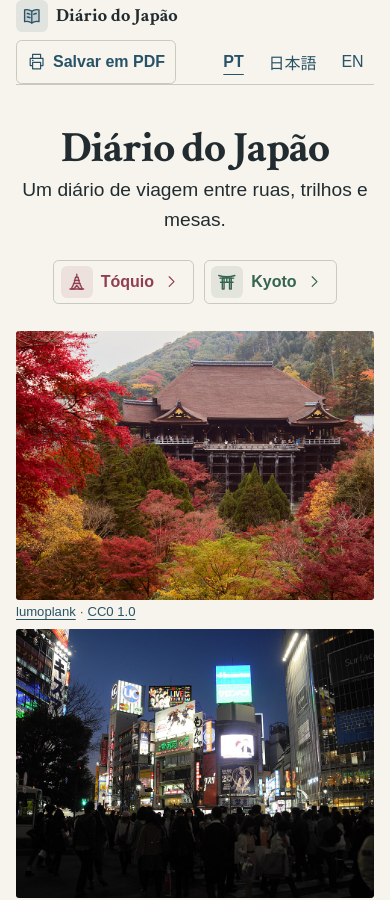
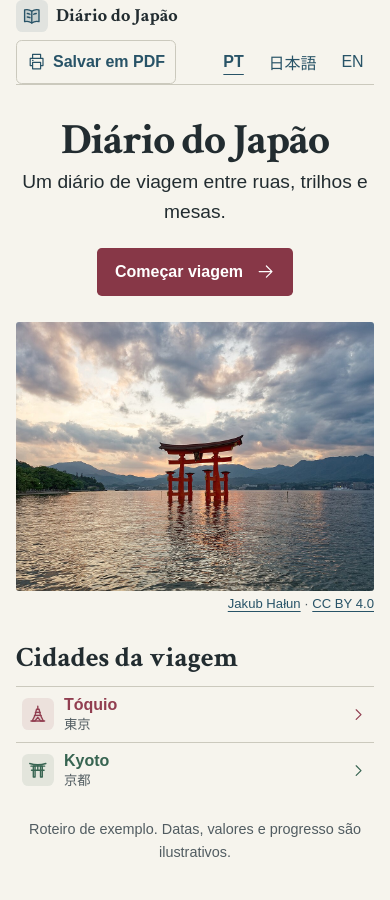
Before and after one commit to DuduRPP/JapanTrip, a React (Vite) app: page / in a window 390 px wide. Shown: the top 900 px of the page. Built offline with nearby package versions, Linux system fonts and the light colour scheme; a web font is replaced by a local one.

Commit message:
Redesenha capa e abre percurso em painel lateral

```diff
--- a/src/Icons.jsx
+++ b/src/Icons.jsx
@@ -34,6 +34,7 @@ const drawings = {
   </>,
   check: <path d="m5 12 4 4L19 6"/>,
   chevron: <path d="m9 6 6 6-6 6"/>,
+  close: <path d="m6 6 12 12M18 6 6 18"/>,
   previous: <path d="M20 12H4m7-7-7 7 7 7"/>,
   next: <path d="M4 12h16m-7-7 7 7-7 7"/>,
   pin: <>
--- a/src/TripPrint.jsx
+++ b/src/TripPrint.jsx
@@ -2,7 +2,7 @@ import { useRef } from 'react';
 import { Icon } from './Icons';
 import { CityFood, DayContent, HotelList, Photo, ShoppingList, TransportList } from './TripContent';
 
-export function TripPrint({ trip, coverPhotos, cities, display, title, dayText, date, back }) {
+export function TripPrint({ trip, coverPhoto, cities, display, title, dayText, date, back }) {
   const printable = useRef(null);
   const { t, translate } = display;
 
@@ -23,9 +23,7 @@ export function TripPrint({ trip, coverPhotos, cities, display, title, dayText,
         <h1>{t.title}</h1>
         <p>{t.completeTrip} · {trip.cities.map(city => translate(city.name)).join(' → ')}</p>
         {trip.demo && <p className="sample">{t.sample}</p>}
-        <div className="print-cover-photos">
-          {coverPhotos.map(id => <Photo key={id} id={id} translate={translate} eager />)}
-        </div>
+        <Photo id={coverPhoto} translate={translate} eager />
       </header>
       <section className="print-itinerary" aria-label={t.route}>
         {trip.journey.map(step => {
--- a/src/data/photos.json
+++ b/src/data/photos.json
@@ -1,4 +1,16 @@
 {
+  "miyajima": {
+    "url": "photos/miyajima.jpg",
+    "source": "https://commons.wikimedia.org/wiki/File:Itsukushima-jinja_torii_at_sunset,_Miyajima,_Japan,_20240816_1839_4180.jpg",
+    "author": "Jakub Hałun",
+    "license": "CC BY 4.0",
+    "licenseUrl": "https://creativecommons.org/licenses/by/4.0/",
+    "alt": {
+      "pt": "Torii de Itsukushima no mar ao pôr do sol, em Miyajima",
+      "ja": "夕暮れの宮島、海に立つ厳島神社の大鳥居",
+      "en": "Itsukushima’s floating torii at sunset in Miyajima"
+    }
+  },
   "asakusa": {
     "url": "photos/asakusa.jpg",
     "source": "https://commons.wikimedia.org/wiki/File:Sensoji_Kaminarimon.jpg",
--- a/src/data/trip.json
+++ b/src/data/trip.json
@@ -1,5 +1,6 @@
 {
   "demo": true,
+  "coverPhoto": "miyajima",
   "cities": [
     {
       "id": "tokyo",
@@ -757,9 +758,5 @@
         "yudofu"
       ]
     }
-  ],
-  "coverPhotos": [
-    "kiyomizu",
-    "shibuya"
   ]
 }
--- a/src/labels.js
+++ b/src/labels.js
@@ -10,7 +10,7 @@ export const labels = {
     overview: 'Visão geral', route: 'Percurso', stays: 'Hotéis', food: 'Comidas',
     cityPages: 'Páginas da cidade', cityDays: 'Dias nesta cidade', cities: 'Cidades da viagem',
     today: 'Hoje', goToday: 'Ir para hoje',
-    laterSteps: 'Ver etapas seguintes', earlierSteps: 'Ver etapas anteriores',
+    closeRoute: 'Fechar percurso', startTrip: 'Começar viagem',
     shopping: 'Compras', whereToTry: 'Onde provar', venueDetails: 'Informações da loja',
     pdf: 'Salvar em PDF', completeTrip: 'Roteiro completo', printHelp: 'Na janela de impressão, escolha “Salvar como PDF”.',
     back: 'Voltar ao roteiro', install: 'Instalar diário', offline: 'Disponível offline',
@@ -30,7 +30,7 @@ export const labels = {
     overview: '街の概要', route: '旅程', stays: 'ホテル', food: 'ご当地グルメ',
     cityPages: '街のページ', cityDays: 'この街での日程', cities: '訪れる街',
     today: '今日', goToday: '今日の予定へ',
-    laterSteps: '後の日程を見る', earlierSteps: '前の日程を見る',
+    closeRoute: '旅程を閉じる', startTrip: '旅を始める',
     shopping: '買い物', whereToTry: 'おすすめのお店', venueDetails: '店舗情報',
     pdf: 'PDFに保存', completeTrip: '旅程の全体版', printHelp: '印刷画面で「PDFに保存」を選んでください。',
     back: '旅程に戻る', install: '旅日記をインストール', offline: 'オフラインで利用可能',
@@ -50,7 +50,7 @@ export const labels = {
     overview: 'Overview', route: 'Itinerary', stays: 'Hotels', food: 'Local food',
     cityPages: 'City pages', cityDays: 'Days in this city', cities: 'Cities on the trip',
     today: 'Today', goToday: 'Go to today',
-    laterSteps: 'See later stages', earlierSteps: 'See earlier stages',
+    closeRoute: 'Close itinerary', startTrip: 'Start the trip',
     shopping: 'Shopping', whereToTry: 'Where to try it', venueDetails: 'Store information',
     pdf: 'Save as PDF', completeTrip: 'Complete itinerary', printHelp: 'In the print dialog, select “Save as PDF”.',
     back: 'Back to itinerary', install: 'Install journal', offline: 'Available offline',
--- a/src/main.jsx
+++ b/src/main.jsx
@@ -11,7 +11,7 @@ import './style.css';
 
 const cities = Object.assign(Object.create(null), Object.fromEntries(trip.cities.map(city => [city.id, city])));
 const timelineGroups = groupJourney(trip.journey);
-const coverPhotos = trip.coverPhotos ?? [trip.coverPhoto].filter(Boolean);
+const coverPhoto = trip.coverPhoto;
 const cityPages = [
   { kind: 'cidade', label: 'overview', icon: 'book' },
   { kind: 'hoteis', label: 'stays', icon: 'bed' },
@@ -33,7 +33,6 @@ function href(lang, kind = 'inicio', id) {
 function App() {
   const [route, setRoute] = useState(readRoute);
   const [todayKey, setTodayKey] = useState(() => localDateKey());
-  const [timelineOpen, setTimelineOpen] = useState(() => !window.matchMedia('(max-width: 58rem)').matches);
   const main = useRef(null);
   const hasNavigated = useRef(false);
   const { lang, kind, id } = route;
@@ -123,27 +122,45 @@ function App() {
     <div className={'wrap ' + (home || printable ? 'cover-shell' : 'journal-shell')}>
     {!home && !printable && <Timeline groups={timelineGroups} cities={cities} t={t} translate={translate}
       title={title} dayText={dayText} shortDate={shortDate} stepHref={stepHref} cityHref={cityHref}
-      selected={step} today={today} cityId={city?.id} cityPage={cityPage?.kind} cityPages={cityPages}
-      open={timelineOpen} setOpen={setTimelineOpen} />}
+      selected={step} today={today} cityId={city?.id} cityPage={cityPage?.kind} cityPages={cityPages} />}
     <main id="content" className={'page' + (home ? ' cover' : printable ? ' printable' : '')} tabIndex={-1} ref={main}>
-    {printable ? <TripPrint trip={trip} coverPhotos={coverPhotos} cities={cities} display={display}
+    {printable ? <TripPrint trip={trip} coverPhoto={coverPhoto} cities={cities} display={display}
       title={title} dayText={dayText} date={date} back={href(lang)} /> : <>
       {!home && trip.demo && <p className="sample">{t.sample}</p>}
-      {step?.type === 'day' && <p className="chapter"><Icon name={city.symbol} />
-        {dayText(step.number)} · {translate(city.name)} · <time dateTime={step.date}>{date(step.date)}</time>
-      </p>}
-      <h1>{heading}</h1>
+      {city ? <header className="city-heading">
+        <div className="city-heading-copy">
+          <h1>{heading}</h1>
+          {step?.type === 'day' && <p className="chapter">
+            <a href={cityHref('cidade', city.id)}>{translate(city.name)}</a> · {dayText(step.number)} · <time dateTime={step.date}>{date(step.date)}</time>
+          </p>}
+        </div>
+        <span className="city-seal" aria-hidden="true">
+          <Icon name={city.symbol} /><span lang="ja">{city.name.ja}</span>
+        </span>
+      </header> : <h1>{heading}</h1>}
       {home && <>
         <p className="intro">{t.intro}</p>
-        <nav className="cover-cities" aria-label={t.cities}>
-          {trip.cities.map(item => <a key={item.id} href={cityHref('cidade', item.id)} style={{ '--accent': item.accent }}>
-            <span className="stamp"><Icon name={item.symbol} /></span>{translate(item.name)}<Icon name="chevron" />
-          </a>)}
+        <div className="cover-actions">
+          {trip.journey[0] && <a className="start-trip" href={stepHref(trip.journey[0])}>
+            {t.startTrip} <Icon name="next" />
+          </a>}
           <TodayLink step={today} stepHref={stepHref} label={t.goToday} />
-        </nav>
-        <div className="cover-photos">
-          {coverPhotos.map(photo => <Photo key={photo} id={photo} translate={translate} eager />)}
         </div>
+        <div className="cover-photo"><Photo id={coverPhoto} translate={translate} eager /></div>
+        <section className="cover-destinations" aria-labelledby="cover-cities-title">
+          <h2 id="cover-cities-title">{t.cities}</h2>
+          <ul className="plain cover-cities">
+            {trip.cities.map(item => <li key={item.id} style={{ '--accent': item.accent }}>
+              <a href={cityHref('cidade', item.id)}>
+                <span className="stamp"><Icon name={item.symbol} /></span>
+                <span className="cover-city-name">{translate(item.name)}
+                  {lang !== 'ja' && <small lang="ja">{item.name.ja}</small>}
+                </span>
+                <Icon name="chevron" />
+              </a>
+            </li>)}
+          </ul>
+        </section>
         {trip.demo && <p className="sample">{t.sample}</p>}
       </>}
       {kind === 'cidade' && city && <div className="spread spread-top city-overview">
--- a/src/style.css
+++ b/src/style.css
@@ -42,47 +42,63 @@ svg { width: 1.2em; height: 1.2em; vertical-align: -.22em; flex-shrink: 0; }
 .languages a:hover, .city-nav a:hover { background: #e6ece9; }
 .page { min-width: 0; padding-block: 2rem 4rem; }
 .journal-shell .page { max-width: 64rem; margin-inline: auto; }
-.cover { max-width: 69rem; margin-inline: auto; padding-top: clamp(2.5rem, 5vw, 5rem); text-align: center; }
+.cover { max-width: 64rem; margin-inline: auto; padding-top: clamp(2rem, 4.5vw, 4.25rem); text-align: center; }
 .cover h1 { margin-bottom: .45rem; }
-.cover-cities { display: flex; justify-content: center; flex-wrap: wrap; gap: .6rem; margin: 1.35rem auto 1.7rem; }
-.cover-cities a { display: inline-flex; align-items: center; min-height: 44px; gap: .5rem; padding: .2rem .75rem .2rem .4rem; border: 1px solid var(--rule); border-radius: .35rem; font-weight: 700; text-decoration: none; }
+.cover .intro { margin-bottom: 0; }
+.cover-actions { display: flex; justify-content: center; align-items: center; flex-wrap: wrap; gap: .65rem 1rem; margin: 1.35rem auto 1.65rem; }
+.start-trip { display: inline-flex; align-items: center; gap: .8rem; min-height: 48px; border-radius: .3rem; padding: .55rem 1.1rem; color: white; background: #873747; font-weight: 700; text-decoration: none; }
+.start-trip:hover { background: #692937; }
+.cover-photo .photo img { aspect-ratio: 2; object-position: center; }
+.cover-photo figcaption { text-align: end; }
+.cover-destinations { max-width: 45rem; margin: clamp(2rem, 5vw, 3.75rem) auto 0; text-align: start; }
+.cover-cities.plain { display: grid; grid-template-columns: repeat(auto-fit, minmax(min(100%, 14rem), 1fr)); gap: 0 1.6rem; }
+.cover-cities a { display: flex; align-items: center; min-height: 56px; gap: .65rem; padding: .55rem .35rem; border-top: 1px solid var(--rule); font-weight: 700; text-decoration: none; }
+.cover-city-name { flex: 1; }
+.cover-city-name small { display: block; color: var(--muted); font-weight: 500; }
 .cover-cities a:hover { background: color-mix(in srgb, var(--accent) 8%, var(--paper)); }
-.cover-cities .today-link { padding-left: .75rem; }
-.cover-photos { display: grid; grid-template-columns: 1.35fr 1fr; gap: clamp(.6rem, 2vw, 1.5rem); margin-inline: auto; }
-.cover-photos:has(.photo:only-child) { grid-template-columns: minmax(0, 1fr); }
-.cover-photos .photo img { height: clamp(17rem, 43vw, 31rem); aspect-ratio: auto; }
-.cover-photos .photo figcaption { text-align: start; }
 .cover .sample { margin: 1.3rem 0 0; }
+.city-heading { display: grid; grid-template-columns: minmax(0, 1fr) auto; align-items: center; gap: clamp(.75rem, 3vw, 2rem); padding-bottom: .9rem; margin-bottom: 1.65rem; border-bottom: 2px solid var(--accent); }
+.city-heading h1 { margin: 0; color: var(--accent); text-wrap: pretty; }
+.city-heading .chapter { margin: .45rem 0 0; }
+.city-seal { display: grid; place-content: center; justify-items: center; align-self: center; gap: .18rem; width: clamp(3.4rem, 9vw, 6.25rem); aspect-ratio: 1; border: 1px solid currentColor; border-radius: 50%; background: color-mix(in srgb, var(--accent) 7%, var(--paper)); color: var(--accent); font-weight: 700; font-size: clamp(.76rem, 2vw, 1.2rem); }
+.city-seal svg { width: 2.2em; height: 2.2em; }
 .stamp { display: inline-grid; place-items: center; flex: none; width: 2rem; height: 2rem; border-radius: .4rem; background: color-mix(in srgb, currentColor 10%, transparent); }
 .stamp svg { width: 1.35rem; height: 1.35rem; }
 .icon-tint { fill: currentColor; fill-opacity: .14; }
 .brand .stamp { color: var(--accent); }
 .timeline { min-width: 0; padding-block: .35rem; border-bottom: 1px solid var(--rule); }
-.timeline-header { display: flex; flex-wrap: wrap; align-items: center; gap: .2rem .65rem; }
+.timeline-header { display: flex; flex-wrap: wrap; align-items: center; justify-content: end; gap: .2rem .65rem; }
 .today-link { display: inline-flex; gap: .35rem; align-items: center; color: #734112; font-weight: 700; min-height: 44px; }
 .today-link svg { width: 1.05rem; height: 1.05rem; }
-.timeline-toggle { display: inline-flex; align-items: center; gap: .45rem; min-height: 44px; border: 0; border-radius: .3rem; padding: 0 .35rem; background: transparent; color: var(--ink); font: inherit; font-weight: 700; cursor: pointer; }
-.timeline-toggle:hover { background: #e6ece9; }
-.toggle-arrow svg { transform: rotate(90deg); width: .9rem; }
-.timeline-toggle[aria-expanded="true"] .toggle-arrow svg { transform: rotate(-90deg); }
-.rail-controls { display: flex; gap: .35rem; margin-inline-start: auto; }
-.timeline-steps { overflow-x: auto; overscroll-behavior-x: contain; padding: .4rem .25rem .55rem; scrollbar-color: var(--rule) transparent; }
-.rail-groups.plain { display: flex; width: max-content; min-width: 100%; gap: .7rem; align-items: stretch; }
+.timeline-toggle { order: 1; }
+.timeline-panel { position: fixed; inset: 0 0 0 auto; margin: 0; padding: 0; border: 0; width: min(25rem, 92vw); max-width: none; height: 100%; max-height: none; overflow: hidden; color: var(--ink); background: var(--paper); box-shadow: -10px 0 35px #222c3026; transform: translateX(100%); transition: transform .24s ease-out, display .24s allow-discrete, overlay .24s allow-discrete; }
+.timeline-panel[open] { transform: none; }
+@starting-style {
+  .timeline-panel[open] { transform: translateX(100%); }
+}
+.timeline-panel::backdrop { background: #222c305e; }
+@media (prefers-reduced-motion: reduce) {
+  .timeline-panel { transition: none; }
+}
+html:has(.timeline-panel[open]) { overflow: hidden; }
+.timeline-panel-content { height: 100%; display: flex; flex-direction: column; }
+.timeline-panel-header { display: flex; justify-content: space-between; align-items: center; padding: .75rem 1rem; border-bottom: 1px solid var(--rule); }
+.timeline-panel-header h2 { font-size: 1.75rem; margin: 0; }
+.timeline-panel-header h2 svg { width: .9em; height: .9em; color: var(--accent); }
+.timeline-steps { flex: 1; min-height: 0; overflow-y: auto; overscroll-behavior-y: contain; padding: .85rem 1rem max(1rem, env(safe-area-inset-bottom)); scrollbar-color: var(--rule) transparent; }
 .timeline-steps a { color: inherit; text-decoration: none; }
-.timeline-city { min-width: max-content; }
-.rail-city-tools { display: flex; gap: .18rem; align-items: center; position: sticky; right: .25rem; width: max-content; max-width: calc(100vw - 2.75rem); flex-wrap: wrap; z-index: 1; background: var(--paper); padding: 0 .15rem .2rem; margin-inline-start: auto; }
+.rail-city-tools { display: flex; gap: .12rem .35rem; align-items: center; flex-wrap: wrap; padding: 0 0 .4rem; }
 .rail-city-link, .rail-shortcut, .timeline-transfer a { display: inline-flex; align-items: center; gap: .3rem; min-height: 44px; padding: .15rem .3rem; border-radius: .35rem; font-weight: 700; }
-.rail-shortcut { font-size: .86rem; }
+.rail-city-link { flex-basis: 100%; font-size: 1.13rem; }
+.rail-shortcut { font-size: .91rem; }
 .timeline-steps .rail-city-link, .timeline-city .stamp { color: var(--rail-accent); }
 .rail-city-tools a[aria-current="page"], .timeline-transfer a[aria-current="page"] { background: color-mix(in srgb, currentColor 10%, transparent); }
 .rail-city-tools a:hover, .timeline-transfer a:hover { text-decoration: underline; }
-.timeline-transfer { display: flex; align-items: center; margin-top: 2.95rem; border-top: 1px dashed var(--rule); }
-.timeline-transfer a { margin: .2rem .15rem; }
+.timeline-transfer { border-block: 1px dashed var(--rule); margin: .9rem 0; padding: .2rem; }
 .timeline-transfer .stamp { color: #285367; }
-.rail-days.plain { display: flex; gap: .3rem; border-top: 1px solid var(--rail-accent); padding-top: .4rem; }
-.rail-days li { flex: 0 0 9.75rem; width: 9.75rem; }
-.rail-days a { position: relative; display: block; height: 100%; min-height: 55px; padding: .35rem .45rem; border-radius: .35rem; }
-.rail-days a::before { content: ""; position: absolute; top: -.67rem; right: .5rem; width: .45rem; height: .45rem; background: var(--paper); border: 1px solid var(--rail-accent); border-radius: 50%; }
+.rail-days.plain { border-inline-start: 1px solid var(--rail-accent); margin-inline-start: 1.25rem; padding-inline-start: .7rem; }
+.rail-days a { position: relative; display: block; min-height: 49px; padding: .35rem .45rem; border-radius: .35rem; }
+.rail-days a::before { content: ""; position: absolute; top: .78rem; left: -.96rem; width: .45rem; height: .45rem; background: var(--paper); border: 1px solid var(--rail-accent); border-radius: 50%; }
 .rail-days a[aria-current="page"] { background: color-mix(in srgb, var(--rail-accent) 11%, var(--paper)); color: var(--rail-accent); }
 .rail-days a[aria-current="page"]::before, .rail-days a[data-today]::before { background: var(--rail-accent); }
 .rail-days a:hover .rail-title { text-decoration: underline; }
@@ -153,8 +169,8 @@ p { line-height: 1.55; }
 .print-controls { display: flex; flex-wrap: wrap; align-items: center; gap: .65rem 1rem; margin-bottom: 2rem; }
 .print-controls p { margin: 0; color: var(--muted); }
 .print-cover { text-align: center; }
-.print-cover-photos { display: grid; grid-template-columns: repeat(2, minmax(0, 1fr)); gap: .8rem; }
-.print-cover-photos:has(.photo:only-child) { grid-template-columns: 1fr; }
+.print-cover > .photo { max-width: 40rem; margin-inline: auto; }
+.print-cover > .photo img { aspect-ratio: 2; }
 .print-book .print-entry { margin-top: 2rem; border-top: 1px solid var(--rule); padding-top: 1rem; }
 .print-entry > .photo { max-width: 28rem; margin-bottom: 1rem; }
 .print-entry h3 { margin-top: 1rem; }
@@ -167,8 +183,9 @@ p { line-height: 1.55; }
   .site-header { min-height: 3.8rem; }
   .header-actions { width: 100%; justify-content: space-between; }
   .header-actions:has(.languages:only-child) { justify-content: flex-end; }
-  .cover-photos, .food-sections { grid-template-columns: 1fr; }
-  .cover-photos .photo img { height: auto; aspect-ratio: 4 / 3; }
+  .food-sections { grid-template-columns: 1fr; }
+  .cover-photo .photo img { aspect-ratio: 4 / 3; }
+  .city-heading h1 { font-size: clamp(2.2rem, 10vw, 2.7rem); overflow-wrap: anywhere; }
   .spread-top .photo img { aspect-ratio: 4 / 3; }
   .venue-list .venue-row { grid-template-columns: minmax(0, 1fr); }
 }
@@ -185,7 +202,7 @@ p { line-height: 1.55; }
   .print-book h1, .print-book h2, .print-book h3, .print-book h4, .print-book .chapter { break-after: avoid; }
   .print-book .photo, .print-book li, .print-book .print-entry { break-inside: avoid; }
   .print-book .photo img { max-height: 53mm; aspect-ratio: 2; object-fit: cover; }
-  .print-book .print-cover-photos .photo img { max-height: 65mm; aspect-ratio: 1.25; }
+  .print-book .print-cover .photo img { max-height: 74mm; aspect-ratio: 2; }
   .print-book .print-entry { margin-top: 1.35rem; padding-top: .65rem; }
   .print-book .spread { display: block; margin-block: .8rem; }
   .print-book .spread .photo { margin-bottom: .7rem; }
```
Also changed, not shown: src/Timeline.jsx (+43 -42 lines), public/photos/miyajima.jpg (added), 1 other file (tests, documents, lock files or other folders).
